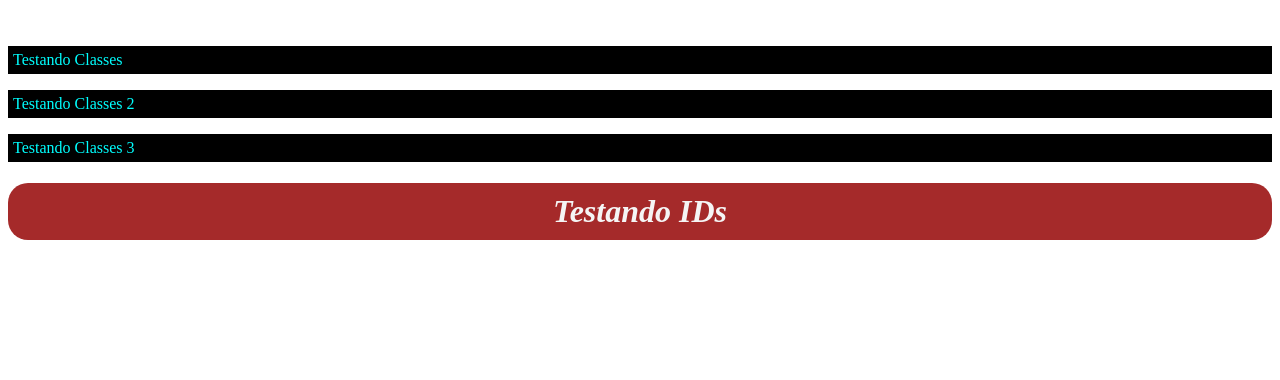
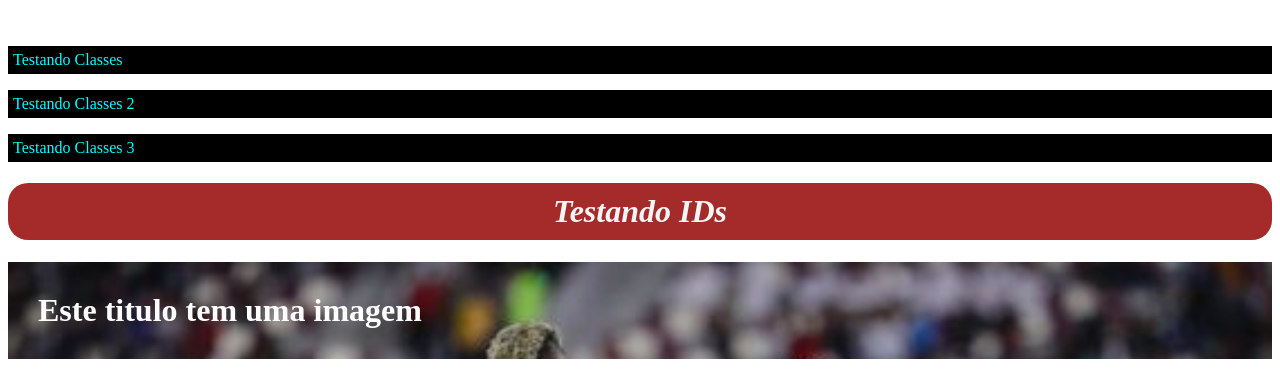
Before and after one commit to mathraphael/curso_html_css_completo2, a plain HTML site: page 4_CSS/index.html in a window 1280 px wide. Shown: the part 689-1069 px from the top of the page. Before the commit the page ends 951 px from the top, so only its background shows below. Drawn offline with Linux system fonts and the light colour scheme.

Commit message:
[NOVO] #0 - Testando Background

```diff
--- a/4_CSS/css/styles.css
+++ b/4_CSS/css/styles.css
@@ -18,3 +18,10 @@ h3{
     border-radius: 20px;
     text-align: center;
 }
+
+.bg-imagem{
+    background-image: url(../img/flamengo.jpg);
+    color: white;
+    padding: 30px;
+    background-size: cover;
+}
--- a/4_CSS/index.html
+++ b/4_CSS/index.html
@@ -45,5 +45,9 @@
 
     <h1 id="titulo-exclusivo">Testando IDs</h1>
 
+    <!-- BACKGROUND COM IMAGEM-->
+    <h1 class="bg-imagem">Este titulo tem uma imagem</h1>
+
+
 </body>
 </html>
```
Also changed, not shown: 4_CSS/img/flamengo.jpg (added).
